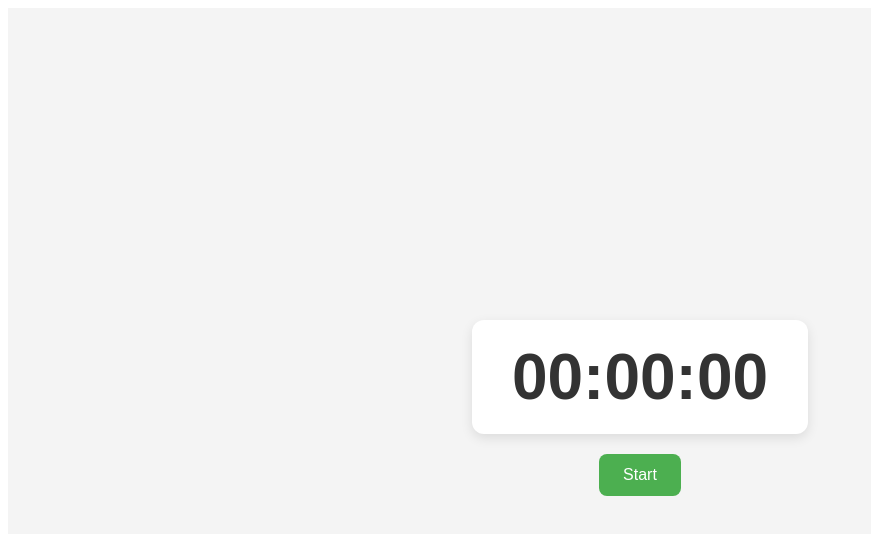
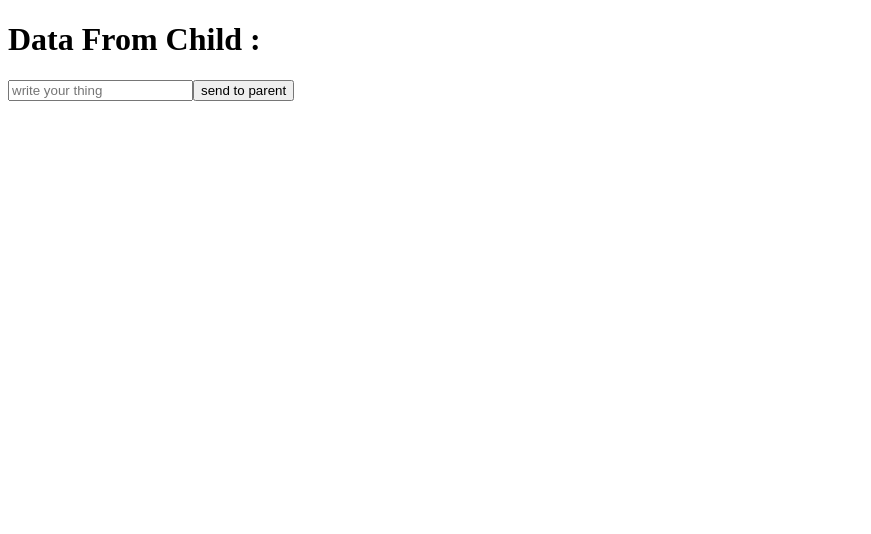
Before and after one commit to sayyedrabeeh/Python-FullStack, a React (Create React App) app in the folder full_react/: page / in a window 1280 px wide. Shown: the top 534 px of the page, without its empty margins (0-871 px from the left). Built offline with nearby package versions, Linux system fonts and the light colour scheme.

Commit message:
react pratical child to parent

```diff
--- a/full_react/src/index.js
+++ b/full_react/src/index.js
@@ -10,11 +10,12 @@ import ReactDOM from 'react-dom/client';
 // import Todo from './react1/pratical/Todo';
 // import Match from './react1/pratical/match-field';
 // import Time from './react1/pratical/time';
-import Timer from './react1/pratical/timer';
+// import Timer from './react1/pratical/timer';
+import Parent from './react1/pratical/child_parent';
 
 const root = ReactDOM.createRoot(document.getElementById('root'));
 root.render(
   <React.StrictMode>
-    <Timer />
+    <Parent />
   </React.StrictMode>
 );
--- /dev/null
+++ b/full_react/src/react1/pratical/child_parent.jsx
@@ -0,0 +1,33 @@
+import React,{useState} from "react";
+
+function Child({onsend}){
+    const [inputvalue,setInputValue] = useState('')
+
+    const sendparent = ()=>{
+        onsend(inputvalue)
+        setInputValue('')
+    }
+    return(
+        <>
+        <input value={inputvalue} onChange={(e) => setInputValue(e.target.value)} placeholder="write your thing "/>
+        <button onClick={sendparent}>send to parent</button>
+        </>
+    )
+
+
+}
+
+
+function Parent(){
+    const [data,setData] = useState('')
+
+    return(
+        <>
+         <h1>Data From Child : {data}</h1>
+         <Child onsend={(data) =>setData(data)}/>
+
+        </>
+    )
+}
+
+export default Parent
```
